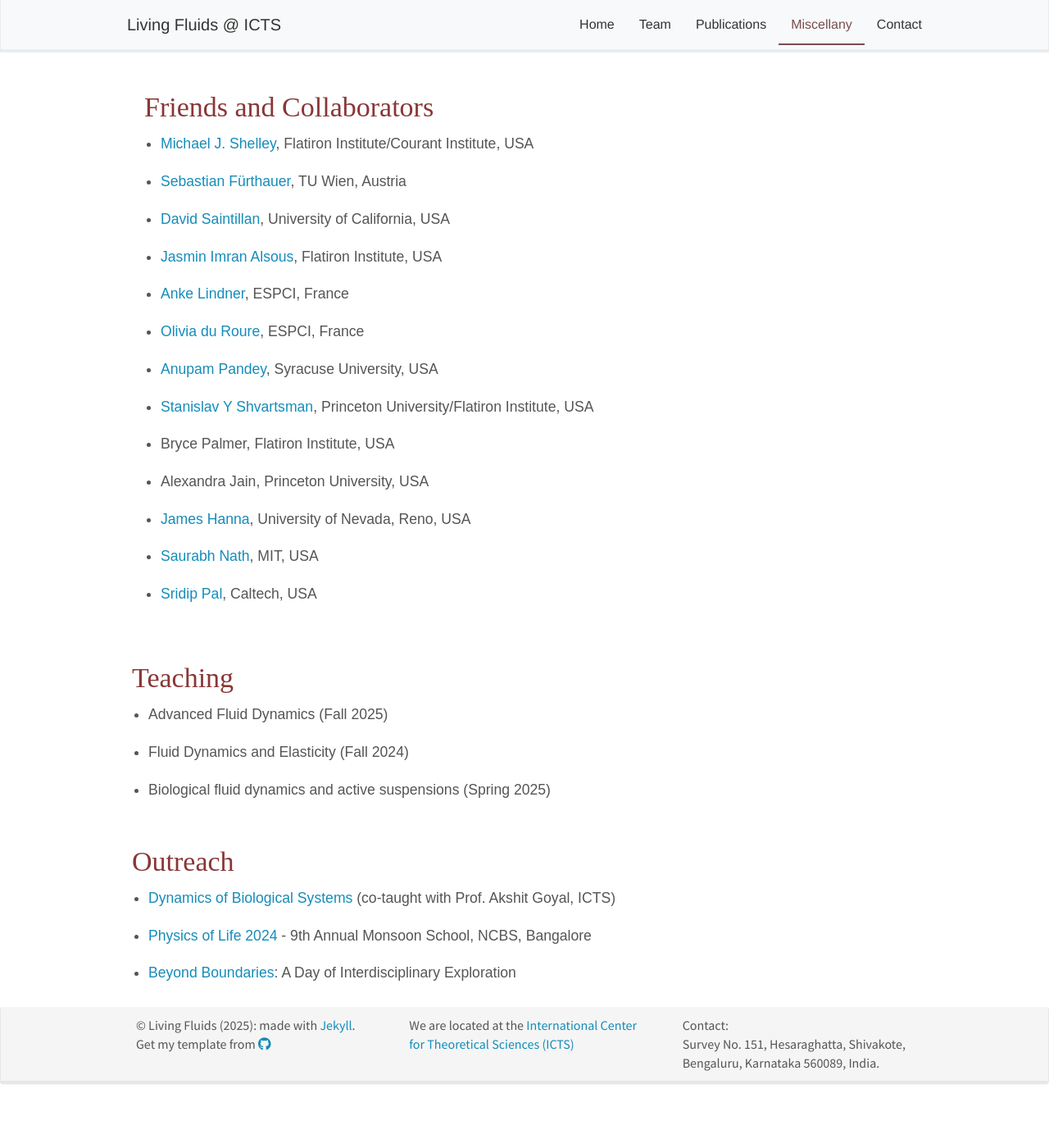
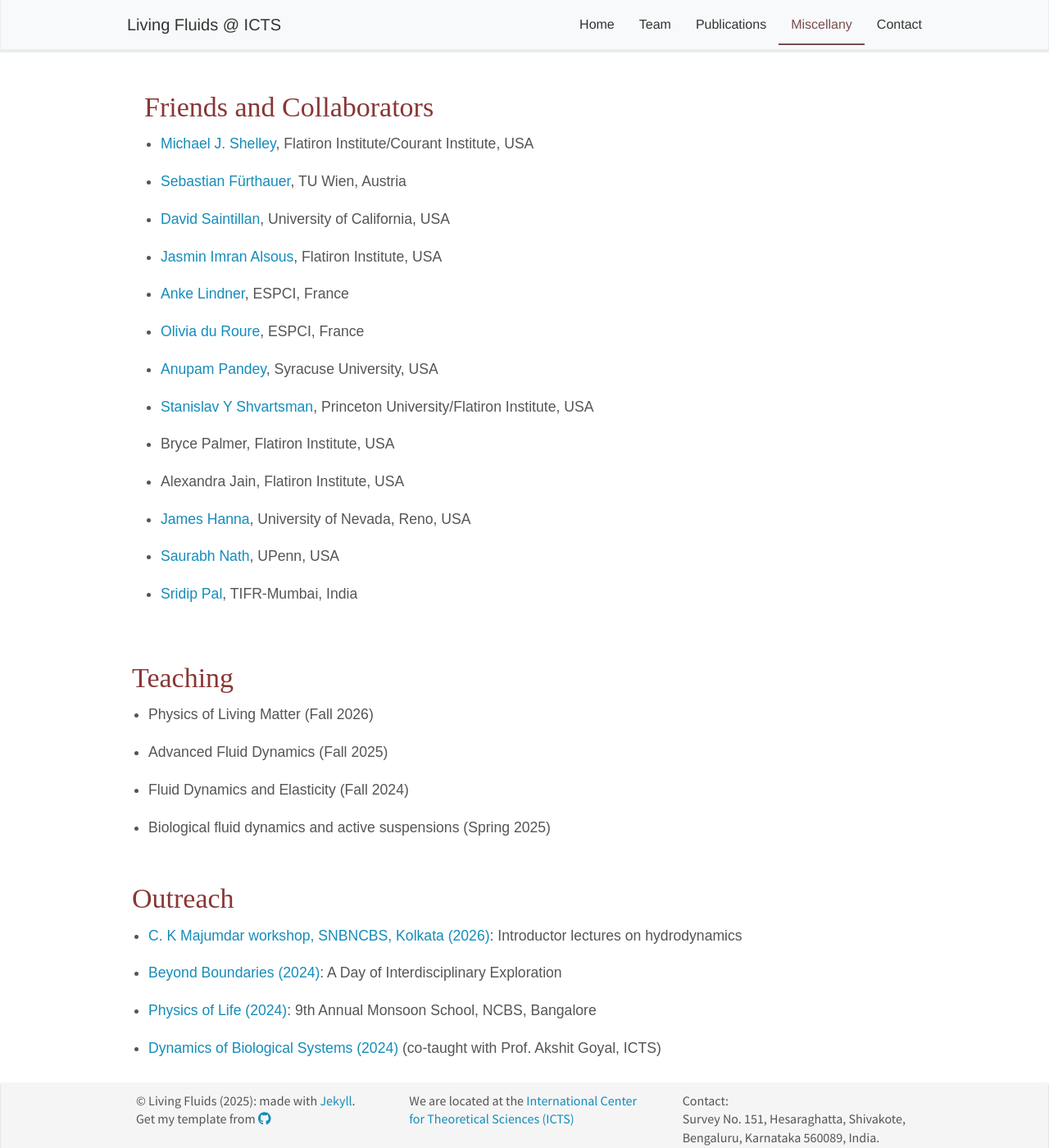
Before and after one commit to bratochakra/bratochakra.github.io, a Jekyll site: the page built from _pages/miscellany.md, in a window 1280 px wide and 1400 px high. Shown: the whole window at 82% size. Built offline with Jekyll 4.4.1, drawn with Linux system fonts in a browser that asks for light colours; nearby versions of some CDN libraries; a style sheet for code colours, icons or effects is not loaded.

```diff
--- a/_data/visiting.yml
+++ b/_data/visiting.yml
@@ -1,3 +1,5 @@
+- name: Saranya S, IISER Tirupati (Visiting student, Summer 2026)
+- name: Ezhilmathi V, ICTS (Summer 2026)
 - name: Mohammad Saif Khan, ICTS (Fall 2025)
 - name: Reet Jaiswal, IISER Mohali (SN Bhatt 2025)
 - name: Akash Sarkar, ICTS (Fall 2024)
--- a/_pages/miscellany.md
+++ b/_pages/miscellany.md
@@ -17,16 +17,17 @@ permalink: /miscellany/
     <li style="margin-bottom: 1.5em;"><a href="https://scholar.google.nl/citations?user=Htl1MwkAAAAJ&hl=en" target="_blank">Anupam Pandey</a>, Syracuse University, USA</li>
     <li style="margin-bottom: 1.5em;"><a href="https://www.simonsfoundation.org/people/stanislav-shvartsman/" target="_blank">Stanislav Y Shvartsman</a>, Princeton University/Flatiron Institute, USA</li>
     <li style="margin-bottom: 1.5em;">Bryce Palmer, Flatiron Institute, USA</li>
-    <li style="margin-bottom: 1.5em;">Alexandra Jain, Princeton University, USA</li>
+    <li style="margin-bottom: 1.5em;">Alexandra Jain, Flatiron Institute, USA</li>
     <li style="margin-bottom: 1.5em;"><a href="https://scholar.google.com/citations?user=H_lsfuAAAAAJ&hl=en&oi=ao" target="_blank">James Hanna</a>, University of Nevada, Reno, USA</li>
-    <li style="margin-bottom: 1.5em;"><a href="https://scholar.google.com/citations?user=Y5zvXu4AAAAJ&hl=en" target="_blank">Saurabh Nath</a>, MIT, USA</li>
-    <li style="margin-bottom: 1.5em;"><a href="https://scholar.google.com/citations?user=MJBA_aMAAAAJ&hl=en&oi=ao" target="_blank">Sridip Pal</a>, Caltech, USA</li>
+    <li style="margin-bottom: 1.5em;"><a href="https://scholar.google.com/citations?user=Y5zvXu4AAAAJ&hl=en" target="_blank">Saurabh Nath</a>, UPenn, USA</li>
+    <li style="margin-bottom: 1.5em;"><a href="https://scholar.google.com/citations?user=MJBA_aMAAAAJ&hl=en&oi=ao" target="_blank">Sridip Pal</a>, TIFR-Mumbai, India</li>
   </ul>
 </div>
 
 <div class="jumbotron" style="margin: 0 auto; padding: 5px; background-color: white; border: none; box-shadow: none;">
   <h2 style="color:rgb(137, 54, 54); font-family: 'Avenir'; margin-bottom: 0.5em;">Teaching</h2>
   <ul style="font-family: 'Avenir Light', sans-serif; font-size: 1.1em; line-height: 1.1; list-style-type: disc; padding-left: 20px;">
+    <li style="margin-bottom: 1.5em;">Physics of Living Matter (Fall 2026)</li>
     <li style="margin-bottom: 1.5em;">Advanced Fluid Dynamics (Fall 2025)</li>
     <li style="margin-bottom: 1.5em;">Fluid Dynamics and Elasticity (Fall 2024)</li>
     <li style="margin-bottom: 1.5em;">Biological fluid dynamics and active suspensions (Spring 2025)</li>
@@ -36,12 +37,13 @@ permalink: /miscellany/
 <div class="jumbotron" style="margin: 0 auto; padding: 5px; background-color: white; border: none; box-shadow: none;">
   <h2 style="color:rgb(137, 54, 54); font-family: 'Avenir'; margin-bottom: 0.5em;">Outreach</h2>
   <ul style="font-family: 'Avenir Light', sans-serif; font-size: 1.1em; line-height: 1.1; list-style-type: disc; padding-left: 20px;">
-    <li style="margin-bottom: 1.5em;"><a href="https://www.icts.res.in/lectures/sc-2024" target="_blank">Dynamics of Biological Systems</a> (co-taught with Prof. Akshit Goyal, ICTS)</li>
-    <li style="margin-bottom: 1.5em;"><a href="https://www.ncbs.res.in/events/physics-of-life-2024-9th-annual-monsoon-school" target="_blank">Physics of Life 2024</a> - 9th Annual Monsoon School, NCBS, Bangalore</li>
-    <li style="margin-bottom: 1.5em;"><a href="https://www.icts.res.in/outreach/other-events/BB2024" target="_blank">Beyond Boundaries</a>: A Day of Interdisciplinary Exploration</li>
+      <li style="margin-bottom: 1.5em;"><a href="https://newweb.bose.res.in/Conferences/CKMMSWP2026/CKMMSWP_2026.pdf" target="_blank">C. K Majumdar workshop, SNBNCBS, Kolkata (2026)</a>: Introductor lectures on hydrodynamics</li>
+      <li style="margin-bottom: 1.5em;"><a href="https://www.icts.res.in/outreach/other-events/BB2024" target="_blank">Beyond Boundaries (2024)</a>: A Day of Interdisciplinary Exploration</li>
+      <li style="margin-bottom: 1.5em;"><a href="https://www.ncbs.res.in/events/physics-of-life-2024-9th-annual-monsoon-school" target="_blank">Physics of Life (2024)</a>: 9th Annual Monsoon School, NCBS, Bangalore</li>
+      <li style="margin-bottom: 1.5em;"><a href="https://www.icts.res.in/lectures/sc-2024" target="_blank">Dynamics of Biological Systems (2024)</a> (co-taught with Prof. Akshit Goyal, ICTS)</li>
+
   </ul>
 </div>
-
 
 
 
```
Also changed, not shown: _data/news.yml (+19 -0 lines), _data/publist.yml (+38 -17 lines), _pages/allnews.html (+11 -2 lines), _pages/publications.md (+1 -1 lines), images/news/NatPhys_Sperm.png (added), images/papers/21.png (added), images/papers/22.png (added), 11 other files.
